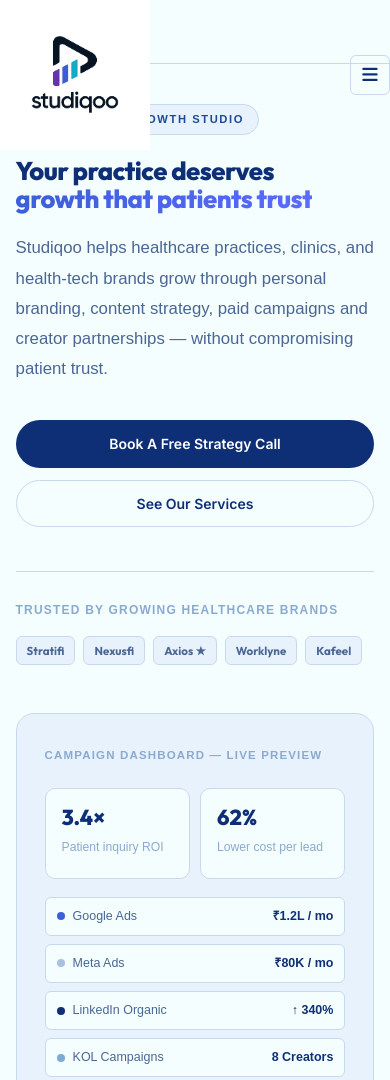
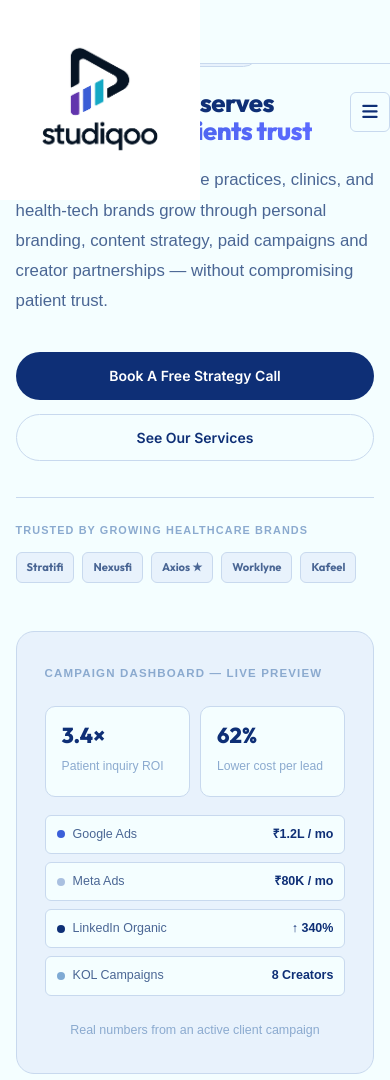
Before and after one commit to bhumi-0811/studiqoo, a website: page index.html in a window 390 px wide. Shown: the top 1080 px of the page. Drawn offline with Linux system fonts and the light colour scheme; files whose address does not match are found by name; a web font is replaced by a local one.

Commit message:
css change

```diff
--- a/style.css
+++ b/style.css
@@ -232,7 +232,8 @@ section { padding: 96px 0; }
    HERO
 ================================================================ */
 .hero {
-  padding: 140px 0 96px;
+  min-height: auto;
+  padding: 40px 20px 32px;
   border-bottom: 1px solid var(--line);
 }
 
@@ -1186,3 +1187,109 @@ body {
   height: auto;
   display: block;
 }
+/* ── Final Logo + Mobile Hero Fix ── */
+
+@font-face {
+  font-family: "Gilroy";
+  src: url("./assets/fonts/Gilroy-SemiBold.ttf") format("truetype");
+  font-weight: 600;
+  font-style: normal;
+  font-display: swap;
+}
+
+body {
+  font-family: "Gilroy", Arial, sans-serif;
+}
+
+/* Navbar logo */
+.navbar .logo-img {
+  width: auto;
+  height: 36px;
+  max-height: 36px;
+  object-fit: contain;
+}
+
+/* Main hero section */
+.hero {
+  min-height: auto !important;
+  padding: 96px 0 56px !important;
+}
+
+/* Main big logo */
+.site-logo,
+.hero-logo {
+  width: 260px !important;
+  max-width: 75vw !important;
+  height: auto !important;
+  display: block !important;
+  margin: 0 auto 32px !important;
+  object-fit: contain !important;
+}
+
+/* If logo is inside hero without proper class */
+.hero img.site-logo,
+.hero img.hero-logo {
+  width: 260px !important;
+  max-width: 75vw !important;
+}
+
+/* Buttons spacing */
+.hero-actions {
+  margin-top: 18px;
+}
+
+/* Mobile fix */
+@media (max-width: 768px) {
+  .hero {
+    padding: 48px 0 36px !important;
+  }
+
+  .site-logo,
+  .hero-logo,
+  .hero img.site-logo,
+  .hero img.hero-logo {
+    width: 220px !important;
+    max-width: 72vw !important;
+    margin-bottom: 28px !important;
+  }
+
+  .hero-actions {
+    gap: 14px;
+  }
+
+  .hero-actions .btn {
+    width: 100%;
+    text-align: center;
+  }
+
+  .hero-trust {
+    margin-top: 36px;
+    padding-top: 24px;
+  }
+}
+
+/* Small mobile */
+@media (max-width: 480px) {
+  .hero {
+    padding: 36px 0 30px !important;
+  }
+
+  .site-logo,
+  .hero-logo,
+  .hero img.site-logo,
+  .hero img.hero-logo {
+    width: 200px !important;
+    max-width: 70vw !important;
+    margin-bottom: 24px !important;
+  }
+
+  .hero-trust p {
+    font-size: .68rem;
+    line-height: 1.5;
+  }
+
+  .trust-badge {
+    font-size: .7rem;
+    padding: 5px 10px;
+  }
+}
```
